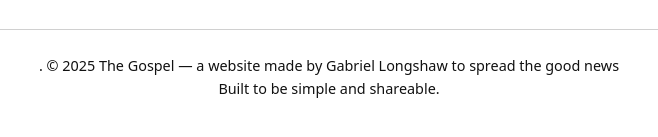
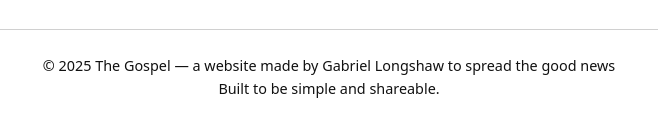
Before and after one commit to gabriellongshaw/The-Gospel, a plain HTML site: page billy-graham/index.html in a window 1280 px wide. Shown: the part 603-740 px from the top of the page, 311-969 px from the left. Drawn offline with Linux system fonts and the light colour scheme.

Commit message:
fix (billy-graham/index.html): copyright typo

```diff
--- a/billy-graham/index.html
+++ b/billy-graham/index.html
@@ -116,7 +116,7 @@
   </main>
 
   <footer class="footer">
-  <p>. © <span id="year"></span> The Gospel — a website made by Gabriel Longshaw to spread the good news</p>
+  <p>© <span id="year"></span> The Gospel — a website made by Gabriel Longshaw to spread the good news</p>
   <p class="meta">Built to be simple and shareable.</p>
 </footer>
 
```
